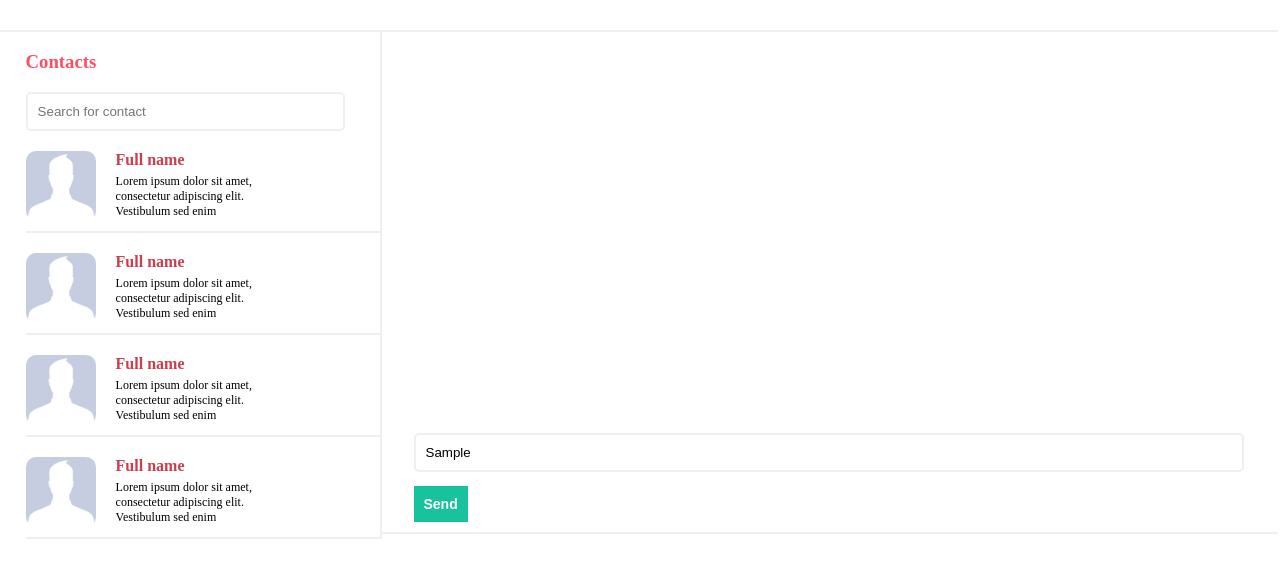
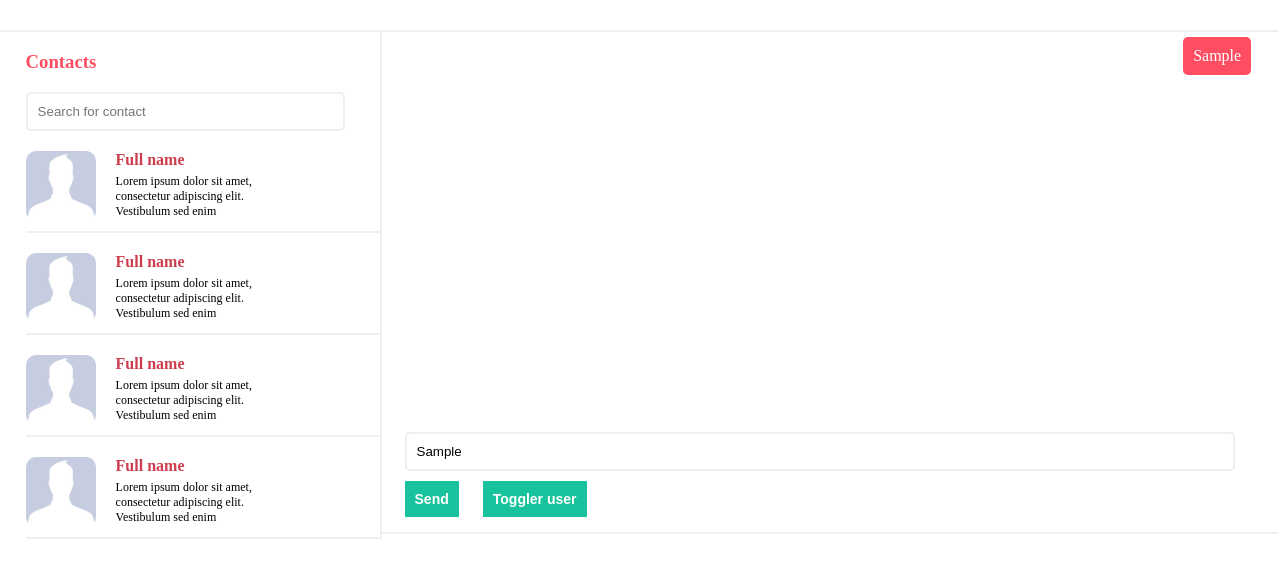
Before and after one commit to jens321/Minder, a website: page public/chat.html in a window 1280 px wide. Both pictures are taken after typing "Sample" into the empty fields and a click on the button "Send". Shown: the part 183-760 px from the top of the page. Drawn offline with Linux system fonts and the light colour scheme.

Commit message:
local chat is working! Toggle user button is used to switch between users.

```diff
--- /dev/null
+++ b/public/JS/chat.js
@@ -0,0 +1,19 @@
+var user = "float-right";
+
+user_map = {
+    "float-right": "float-left",
+    "float-left": "float-right"
+}
+
+document.getElementById("toggle-user-button").addEventListener('click', function ( event ) {
+    user = user_map[user];
+});
+
+document.getElementsByClassName("button-save")[0].addEventListener('click', function ( event ) {
+    console.log(event);
+    var message = document.createElement("p");
+    message.innerHTML = document.getElementsByClassName("message-bar")[0].value;
+    message.classList.add("message");
+    message.classList.add(user);
+    document.getElementsByClassName("message-box")[0].appendChild(message);
+});
--- a/public/chat.html
+++ b/public/chat.html
@@ -46,9 +46,13 @@
             </div>
         </aside>
         <section>
+            <div class = "message-box">
+            </div>
             <input type = "text" placeholder = "Type your message" class = "message-bar" />
             <button class = "button-save small-font">Send</button>
+            <button class = "small-font" id = "toggle-user-button">Toggler user</button>
         </section>
     </main>
+    <script src = "JS/chat.js"></script>
 </body>
 </html>
--- a/public/stylesheet.css
+++ b/public/stylesheet.css
@@ -377,18 +377,14 @@ main.message-container section {
 
 main.message-container section .message-bar {
     width: 90%;
-    margin-left: 3.5%;
-    position: absolute;
-    bottom: 60px;
+    margin-left: 2.5%;
     border-radius: 5px;
     border: 2px solid #efefef;
     padding: 10px;
 }
 
 main.message-container section button {
-    position: absolute;
-    bottom: 0px;
-    margin-left: 3.5%;
+    margin-left: 2.5%;
 }
 
 main.message-container aside .search-bar {
@@ -550,3 +546,47 @@ main.profile .close-webcam-modal button:hover {
 main.profile .image-options {
     margin-top: 10px;
 }
+
+.float-right {
+    float: right;
+    clear: both;
+}
+
+.float-left {
+    float: left;
+    clear: both;
+}
+
+.message {
+    padding: 10px;
+    background-color: #FF4E61;
+    color: white;
+    max-width: 300px;
+    margin: 5px;
+    margin-left: 17px;
+    margin-right: 27px;
+    display: inline-block;
+    border-radius: 5px;
+    max-width: 200px;
+}
+
+.message-box {
+    overflow: auto;
+    height: 400px;
+}
+
+#toggle-user-button {
+    background-color: #18C29C;
+    border-style: none;
+    padding: 10px;
+    margin: 10px;
+    color: white;
+    font-weight: bold;
+}
+
+#toggle-user-button:hover {
+    background-color: white;
+    border: 2px solid #18C29C;
+    cursor: pointer;
+    color: #18C29C;
+}
```
